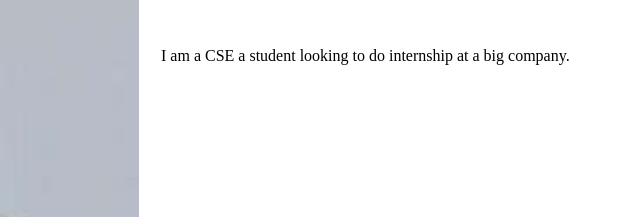
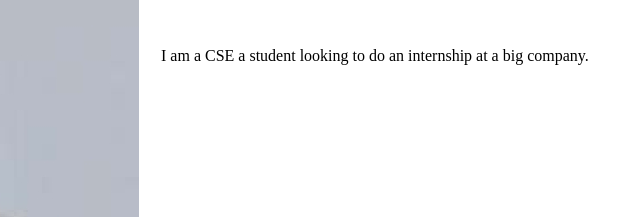
Before and after one commit to EdgarThorpe/CV, a plain HTML site: page index.html in a window 1280 px wide. Shown: the part 566-783 px from the top of the page, 640-1280 px from the left. Drawn offline with Linux system fonts and the light colour scheme.

Commit message:
Language corrected

```diff
--- a/index.html
+++ b/index.html
@@ -10,7 +10,7 @@
                 <td><h1>Edgar Aditya Thorpe</h1>
                     <p><em>2nd Year B.Tech <strong>CSE</strong> student <strong><a href="https://www.iitrpr.ac.in/">@IIT Ropar</a> </strong></em></p>
                     <br>
-                    <p>I am a CSE a student looking to do internship at a big company.</p></td>
+                    <p>I am a CSE a student looking to do an internship at a big company.</p></td>
             </tr>
         </table>
 
```
